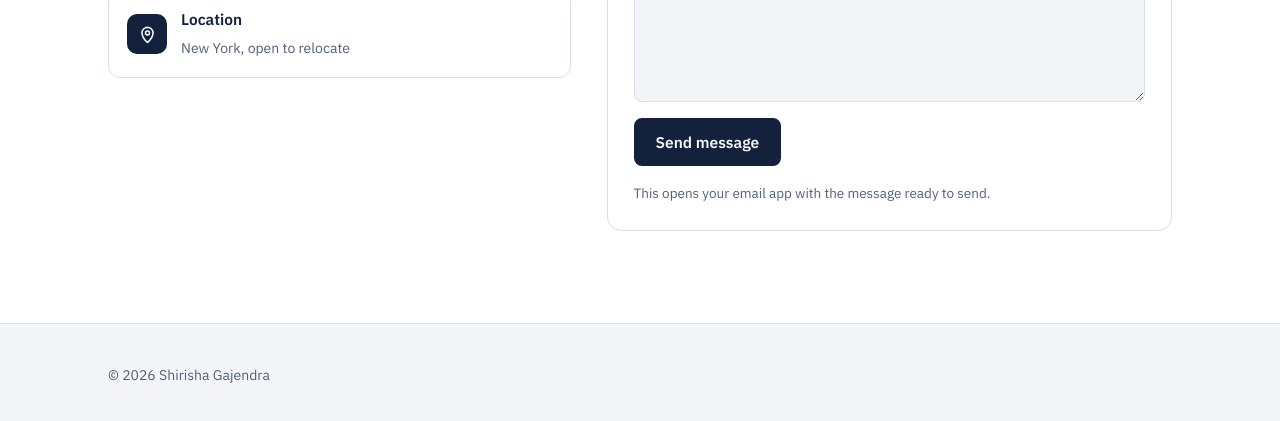
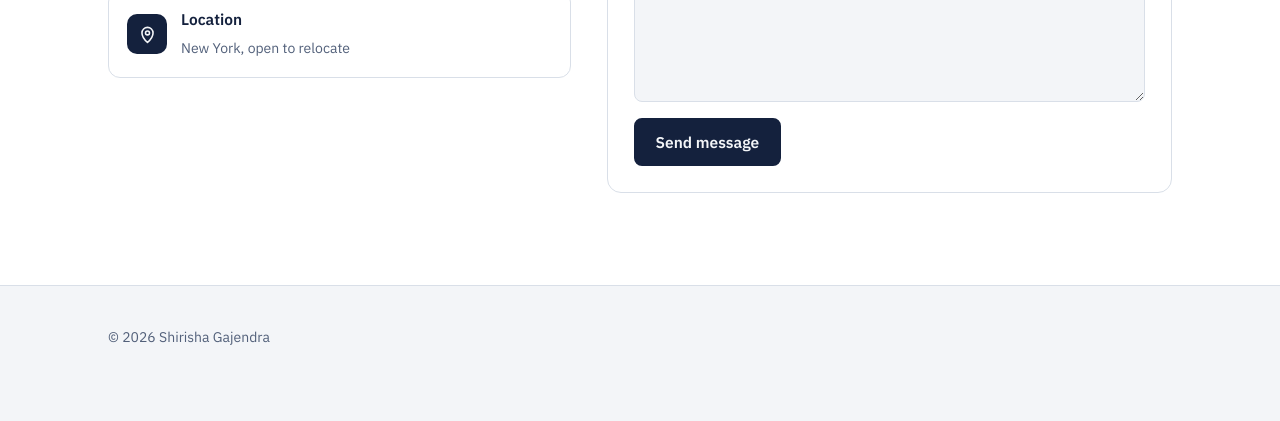
Before and after one commit to siri780/siri780.github.io, a plain HTML site: page index.html in a window 1280 px wide. Shown: the part 5435-5856 px from the top of the page. After the commit the page ends 5834 px from the top, so only its background shows below. Drawn offline with nearby package versions, Linux system fonts and the light colour scheme.

Commit message:
Add files via upload

```diff
--- a/index.html
+++ b/index.html
@@ -451,7 +451,6 @@ footer { padding: 40px 0 50px; color: var(--soft); font-size: 14px; }
         <label>Subject<input name="subject" required></label>
         <label>Message<textarea name="message" rows="5" required></textarea></label>
         <button class="btn solid" type="submit">Send message</button>
-        <small>This opens your email app with the message ready to send.</small>
       </form>
     </div>
   </div>
```
